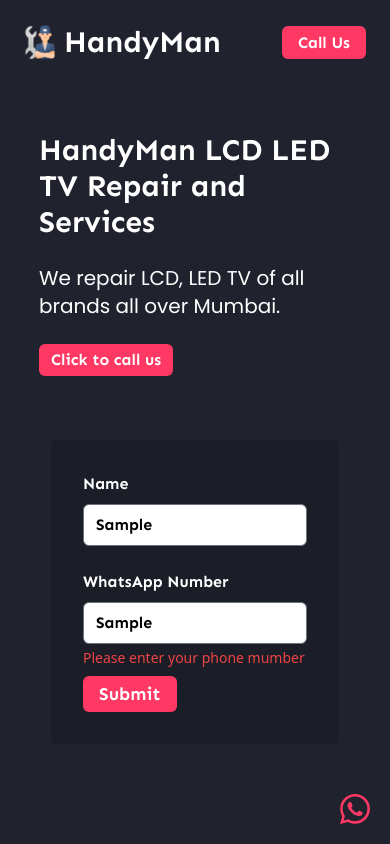
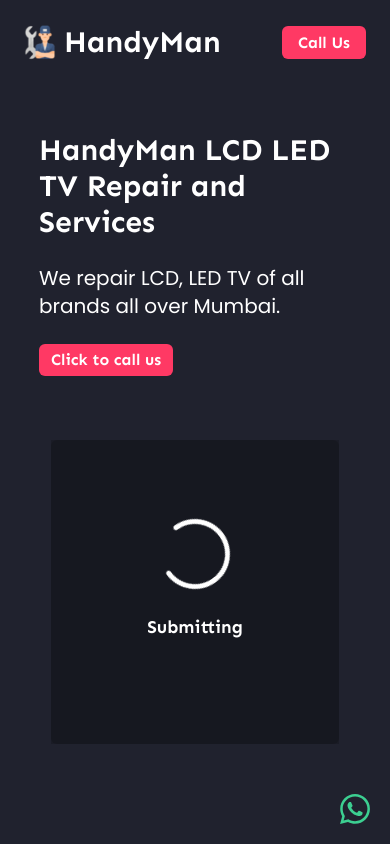
Before and after one commit to sinrosha/lead-gen-engine, a Next.js app: page / in a window 390 px wide. Both pictures are taken after typing "Sample", "Sample" into the empty fields and a click on the button "Submit". Shown: the top 844 px of the page. Built offline with nearby package versions, Linux system fonts and the light colour scheme.

Commit message:
added loading screen while submitting the form

```diff
--- a/components/FloatingCTA/index.jsx
+++ b/components/FloatingCTA/index.jsx
@@ -2,7 +2,7 @@
 
 const FloatingCTA = () => (
   <section id="FloatingCTA" className="fixed bottom-5 right-5 md:bottom-5 md:right-10 md:hidden">
-    <ImWhatsapp size={30} className="text-pink mx-auto"/>
+    <ImWhatsapp size={30} className="text-light-green mx-auto"/>
   </section>
 );
 
--- a/components/WABAForm/index.jsx
+++ b/components/WABAForm/index.jsx
@@ -1,5 +1,6 @@
 import React, { useState } from "react"
 import { TiTick } from 'react-icons/ti';
+import { AiOutlineLoading3Quarters } from 'react-icons/ai';
 
 const WABAForm = () => {
   const [formFields, setFormFields] =  useState({
@@ -12,6 +13,7 @@
   const [isNumberValid, setIsNumberValid] = useState(true);
   const [submissionError, setSubmissionError] = useState(false);
   const [apiResponse, setApiResponse] = useState("");
+  const [loading, setLoading] = useState(false);
 
   const checkOnlyNumbers = (number) => {
     if(!/\D/.test(number)) {
@@ -74,17 +76,20 @@
       .then(response => {
         setFormSubmitted(true);
         setApiResponse("We have received your request. Our technician will call you shortly.");
+        setLoading(false);
       })
       .catch(error => {
         setFormSubmitted(true);
         setSubmissionError(true);
         setApiResponse("We have received your request. Our technician will call you shortly.");
+        setLoading(false);
       });
   }
 
   const handleSubmit = (e) => {
     e.preventDefault();
     setApiResponse("");
+    setLoading(true);
     const areInputsValid = validateInputs();
     if(areInputsValid) {
       var myHeaders = new Headers();
@@ -130,21 +135,23 @@
             sendLeadToSheet();
             setFormSubmitted(true);
             setSubmissionError(true);
-            setApiResponse("Sorry was not able to submit the form, use WhatsApp Number only")
+            setApiResponse("Sorry was not able to submit the form, use WhatsApp Number only");
+            setLoading(false);
           }
         })
         .catch(error => {
           sendLeadToSheet();
           setFormSubmitted(true);
           setSubmissionError(true);
-          setApiResponse("Sorry was not able to submit the form, use WhatsApp Number only")
+          setApiResponse("Sorry was not able to submit the form, use WhatsApp Number only");
+          setLoading(false);
         });
     }
   }
 
   return (
     <div className="form mt-16 lg:mt-0 p-8 md:p-12 bg-form-bg rounded-md w-72 md:w-96 relative">
-      <form action="" className={`max-w-md ${formSubmitted ? "invisible" : ""}`}>
+      <form action="" className={`max-w-md ${formSubmitted ? "invisible" : ""} ${loading ? "invisible" : ""}`}>
         <div className='form-row flex flex-col pb-6 relative'>
           <label htmlFor='name' className="text-white text-base font-sen pb-2">Name</label>
           <input
@@ -180,6 +187,12 @@
         <h3 className="pb-6 text-lg md:text-2xl">{apiResponse}</h3>
         <button className="px-4 py-1 md:px-6 md:py-2 text-base rounded-md bg-pink" onClick={() => setFormSubmitted(false)}>Submit New</button>
       </div>
+      <div className={`w-full px-8 text-center font-sen  text-white text-2xl absolute top-1/2 left-1/2 -translate-y-2/4 -translate-x-2/4 ${loading ? "" : "invisible"} h-full flex justify-center items-center flex-col bg-form-bg z-40`}>
+        <div className="loading">
+          <AiOutlineLoading3Quarters size={70} className="mx-auto animate-spin"/>
+        </div>
+        <h3 className="pb-6 text-lg md:text-2xl mt-6">Submitting</h3>
+      </div>
     </div>
   )
 };
```
